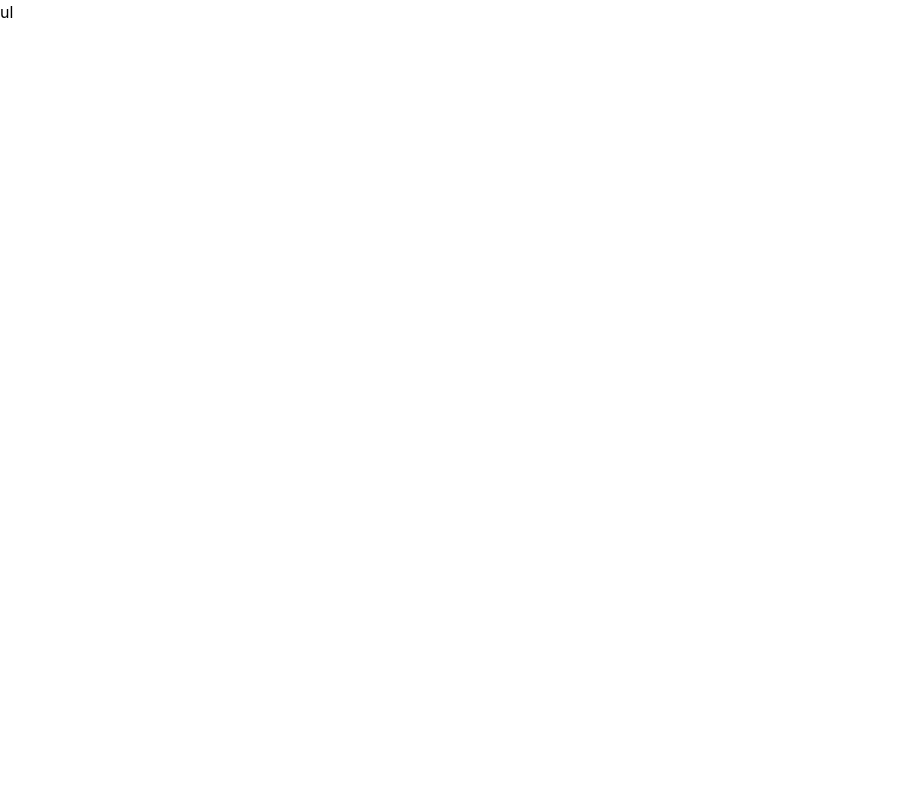
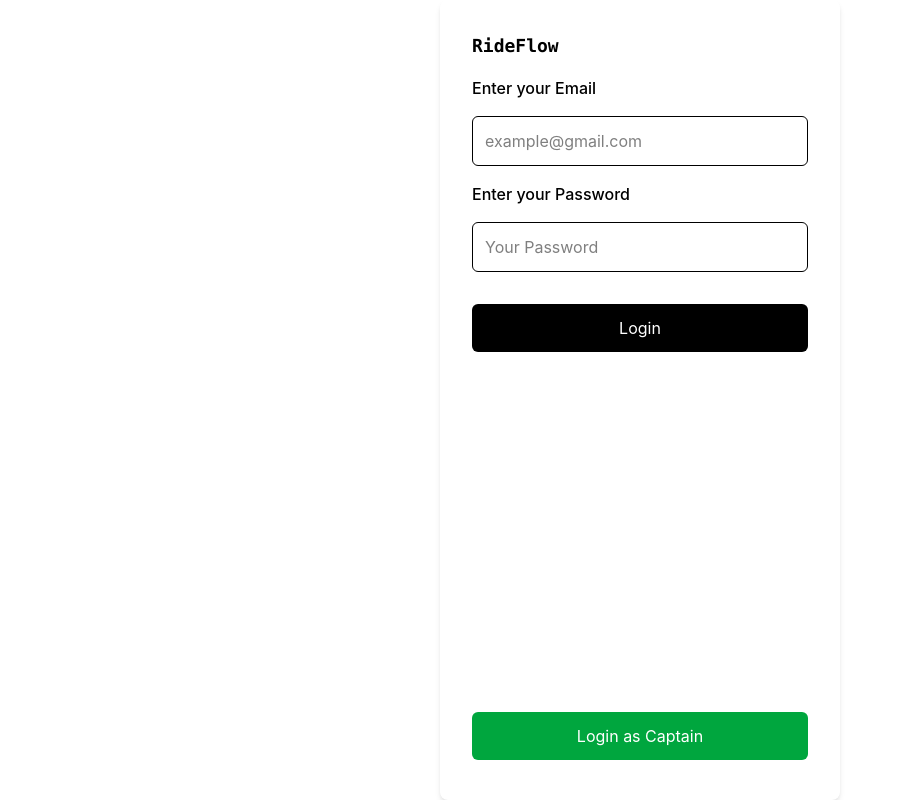
Before and after one commit to NishantSingh-01/RideFlow_, a React (Vite) app in the folder client/: page /login in a window 1280 px wide. Shown: the whole page, without its empty margins (0-902 px from the left). Built offline with nearby package versions, Linux system fonts and the light colour scheme.

Commit message:
added login user

```diff
--- a/client/src/pages/UserLogin.jsx
+++ b/client/src/pages/UserLogin.jsx
@@ -2,8 +2,49 @@ import React from 'react'
 
 const UserLogin = () => {
   return (
-    <div>
-      ul
+    <div className="h-screen w-screen flex justify-center ">
+
+      <form className=" p-8 rounded-lg shadow-md flex flex-col gap-4 w-100">
+        <div className='font-mono text-lg font-bold'>RideFlow</div>
+        <label htmlFor="email" className="font-medium">
+          Enter your Email
+        </label>
+
+        <input
+          id="email"
+          type="email"
+          placeholder="example@gmail.com"
+          className="p-3 border rounded-md outline-none focus:border-blue-500"
+        />
+
+        <label htmlFor="password" className="font-medium">
+          Enter your Password
+        </label>
+
+        <input
+          id="password"
+          type="password"
+          placeholder="Your Password"
+          className="p-3 border rounded-md outline-none focus:border-blue-500"
+        />
+
+        <button
+          type="submit"
+          className="bg-black mt-4 text-white p-3 rounded-md hover:bg-gray-900"
+        >
+          Login
+        </button>
+        <div className="mt-auto mb-2">
+          <button
+            type="button"
+            className="w-full bg-green-600 text-white p-3 rounded-md"
+          >
+            Login as Captain
+          </button>
+        </div>
+
+
+      </form>
     </div>
   )
 }
```
